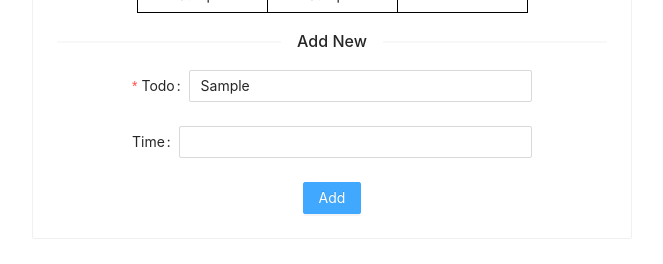
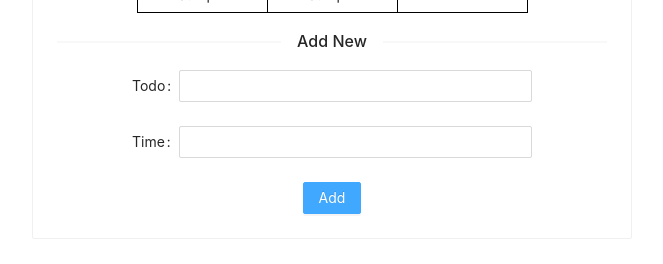
Before and after one commit to Thanks62/React, a React (Create React App) app: page / in a window 1280 px wide. Both pictures are taken after typing "Sample", "Sample" into the empty fields and a click on the button "Add". Shown: the part 167-431 px from the top of the page, without its empty margins (308-971 px from the left). Built offline with nearby package versions, Linux system fonts and the light colour scheme.

Commit message:
localstorage

```diff
--- a/package.json
+++ b/package.json
@@ -31,5 +31,6 @@
       "last 1 firefox version",
       "last 1 safari version"
     ]
-  }
+  },
+  "devDependencies": {}
 }
--- a/src/App.js
+++ b/src/App.js
@@ -8,15 +8,27 @@ class App extends Component {
     state = {
         characters: []
     };
+    constructor(props){
+        super(props);
+        const storage=window.localStorage;
+        for(let i=0;i<storage.length;i++){
+            const item={
+                name:JSON.parse(storage.getItem(storage.key(i))).name,
+                job:JSON.parse(storage.getItem(storage.key(i))).job
+            }
+            this.state.characters.push(item);
 
-    removeCharacter = index => {
+        }
+    }
+    removeCharacter = (index,name) => {
         const { characters } = this.state;
-
+        const storage=window.localStorage;
         this.setState({
             characters: characters.filter((character, i) => {
                 return i !== index;
             })
         });
+        storage.removeItem(name);
     }
 
     handleSubmit = (character) => {
--- a/src/Form.js
+++ b/src/Form.js
@@ -5,7 +5,6 @@ import { Form, Input, Button} from 'antd';
 class Forms extends Component {
     constructor(props) {
         super(props);
-
         this.initialState = {
             name: '',
             job: ''
@@ -16,40 +15,40 @@ class Forms extends Component {
 
     handleChange = event => {
         const { name, value } = event.target;
-
         this.setState({
             [name] : value
-        });
+		});
+
     }
 
-    onFormSubmit = (event) => {
-		event.preventDefault();
-		this.props.handleSubmit(this.state);
-		this.setState(this.initialState);
-    }
+
 
     render() {
-        const { name, job } = this.state;
+		const onFinish = () => {
+			//event.preventDefault();
+			const storage=window.localStorage;
+			storage.setItem(this.state.name,JSON.stringify(this.state));
+			this.props.handleSubmit(this.state);
+			this.setState(this.initialState);
+		  };
         return (
 			<center>
-				<form
-				onSubmit={this.onFormSubmit}>
+				<Form onFinish={onFinish}>
 					<Form.Item
 						label="Todo"
-						name="name"
 						rules={[{ required: true}]}
 					>
-						<Input name="name" required id="name" value={name} onChange={this.handleChange} />
+						<Input name="name" required value={this.state.name} onChange={this.handleChange} />
 					</Form.Item>
 					<Form.Item
 						label="Time"
 					>
-						<Input name="job" id="job" value={job} onChange={this.handleChange}/>
+						<Input name="job" value={this.state.job} onChange={this.handleChange}/>
 					</Form.Item>
 				    <Button type="primary" htmlType="submit">
 				        Add
 				    </Button>
-				</form>
+				</Form>
 			</center>
 
         );
--- a/src/Table.js
+++ b/src/Table.js
@@ -21,7 +21,7 @@ const TableBody = props => {
 			<tr key={index}>
 				<td>{row.name}</td>
 				<td>{row.job}</td>
-				<td><Button type="text" onClick={() => props.removeCharacter(index)}>Delete</Button></td>
+				<td><Button type="text" onClick={() => props.removeCharacter(index,row.name)}>Delete</Button></td>
 			</tr>
         );
     });
```
Also changed, not shown: 1 other file (tests, documents, lock files or other folders).
